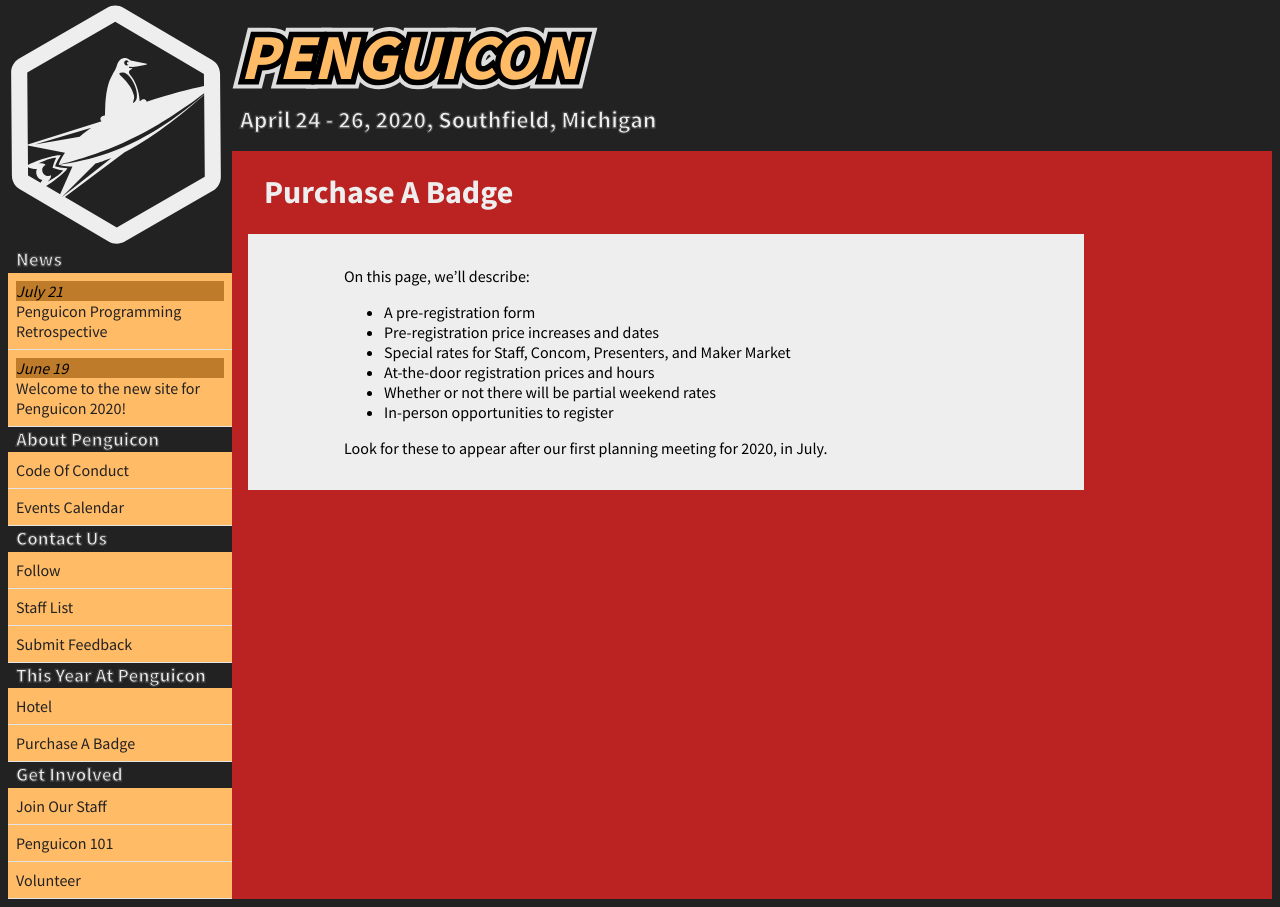
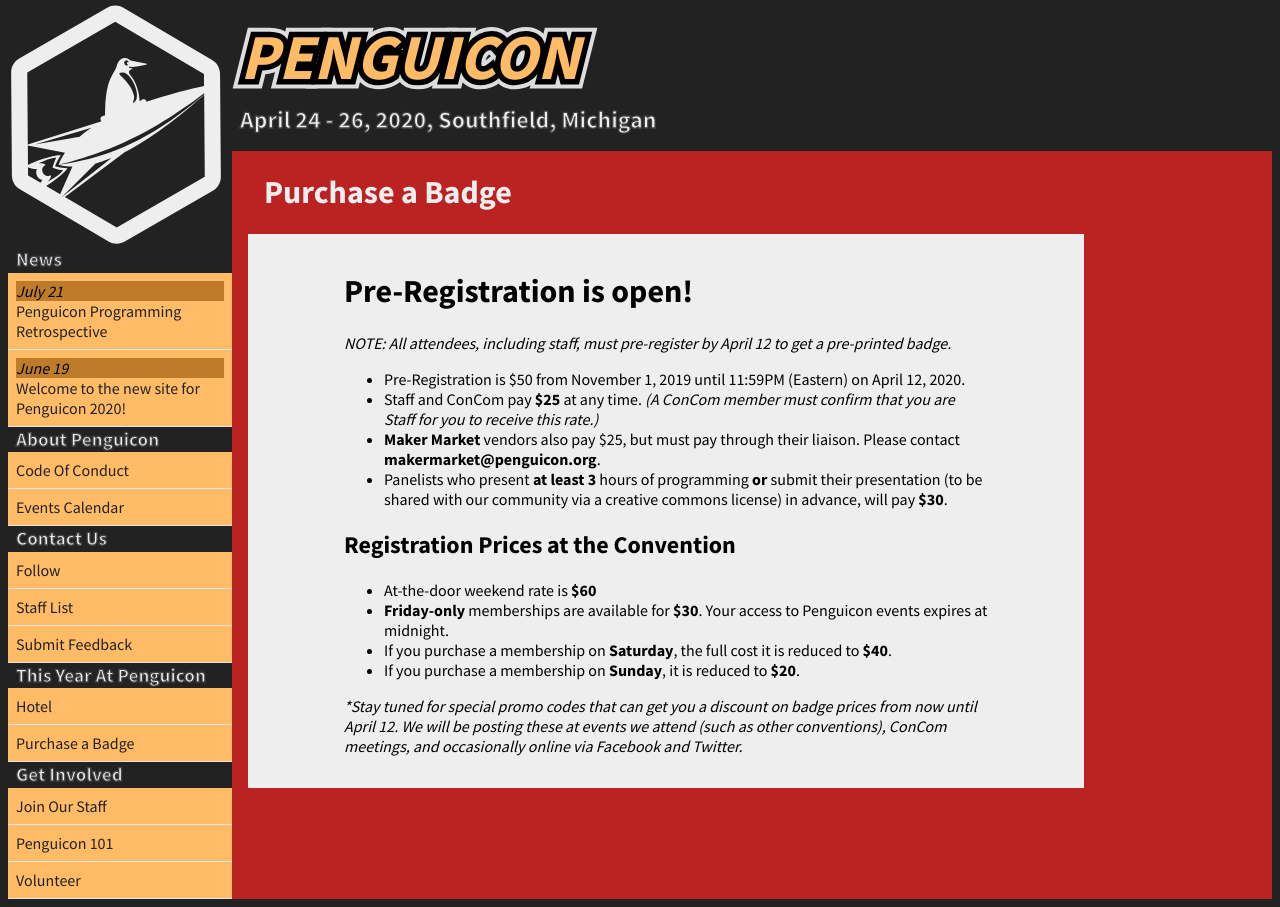
Before and after one commit to penguicon/penguiconwebsite, a Jekyll site: the page built from purchase-a-badge.md, in a window 1280 px wide. Built offline with Jekyll 4.4.1, drawn with Linux system fonts in a browser that asks for light colours.

Commit message:
Update from Forestry.io Penguicon Website updated purchase-a-badge.md

```diff
--- a/purchase-a-badge.md
+++ b/purchase-a-badge.md
@@ -1,17 +1,24 @@
 ---
 layout: page
-title: Purchase A Badge
+title: Purchase a Badge
 permalink: purchase-a-badge
 category: This Year At Penguicon
 
 ---
-On this page, we'll describe:
+# Pre-Registration is open!
 
-* A pre-registration form
-* Pre-registration price increases and dates
-* Special rates for Staff, Concom, Presenters, and Maker Market
-* At-the-door registration prices and hours
-* Whether or not there will be partial weekend rates
-* In-person opportunities to register
+_NOTE: All attendees, including staff, must pre-register by April 12 to get a pre-printed badge._
 
-Look for these to appear after our first planning meeting for 2020, in July.
+* Pre-Registration is $50 from November 1, 2019 until 11:59PM (Eastern) on April 12, 2020.
+* Staff and ConCom pay **$25** at any time. _(A ConCom member must confirm that you are Staff for you to receive this rate.)_
+* **Maker Market** vendors also pay $25, but must pay through their liaison. Please contact **makermarket@penguicon.org**.
+* Panelists who present **at least 3** hours of programming **or** submit their presentation (to be shared with our community via a creative commons license) in advance, will pay **$30**.
+
+## Registration Prices at the Convention
+
+* At-the-door weekend rate is **$60**
+* **Friday-only** memberships are available for **$30**. Your access to Penguicon events expires at midnight.
+* If you purchase a membership on **Saturday**, the full cost it is reduced to **$40**.
+* If you purchase a membership on **Sunday**, it is reduced to **$20**.
+
+_*Stay tuned for special promo codes that can get you a discount on badge prices from now until April 12. We will be posting these at events we attend (such as other conventions), ConCom meetings, and occasionally online via Facebook and Twitter._
```
Also changed, not shown: .forestry/front_matter/templates/page.yml.
